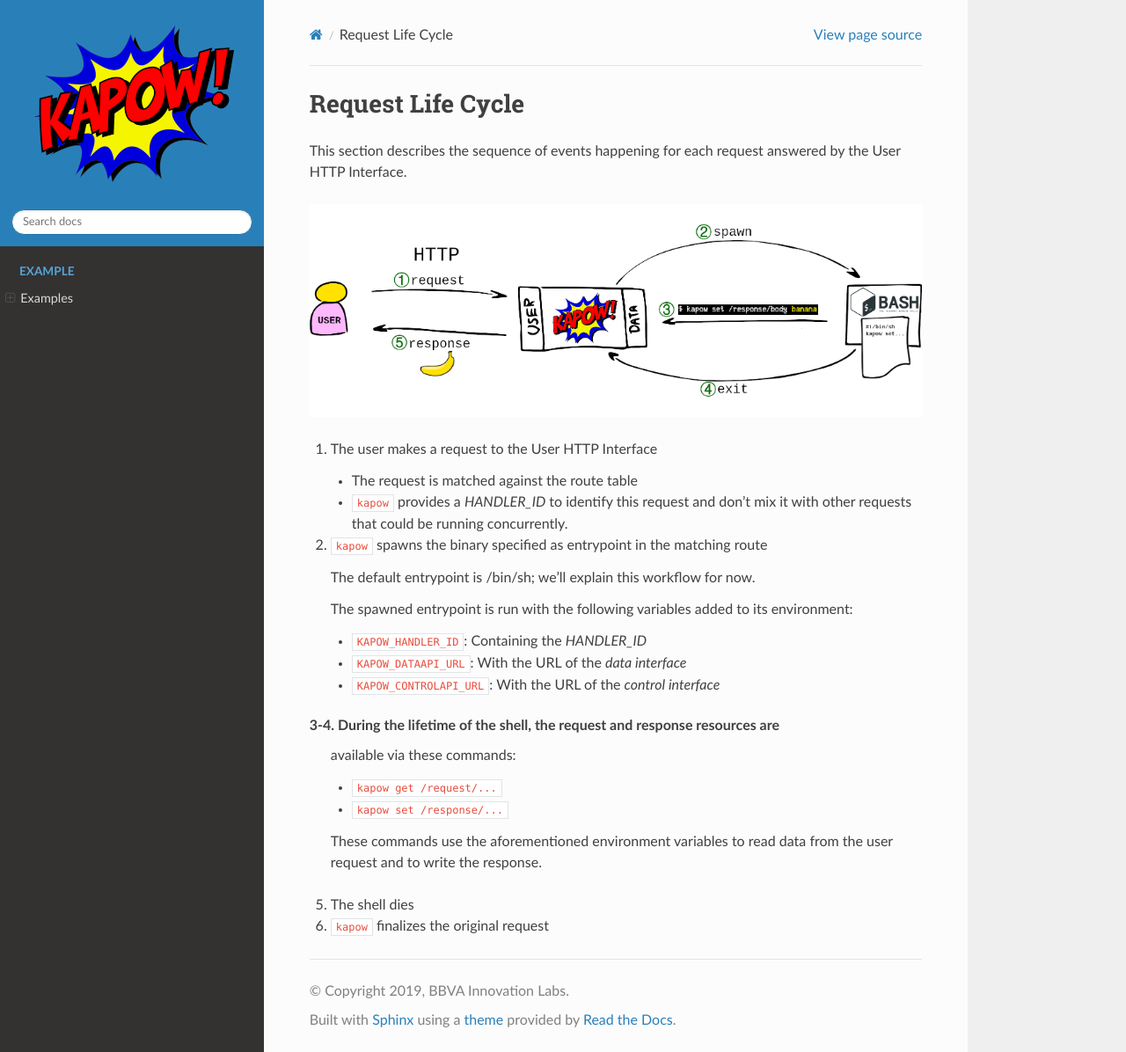
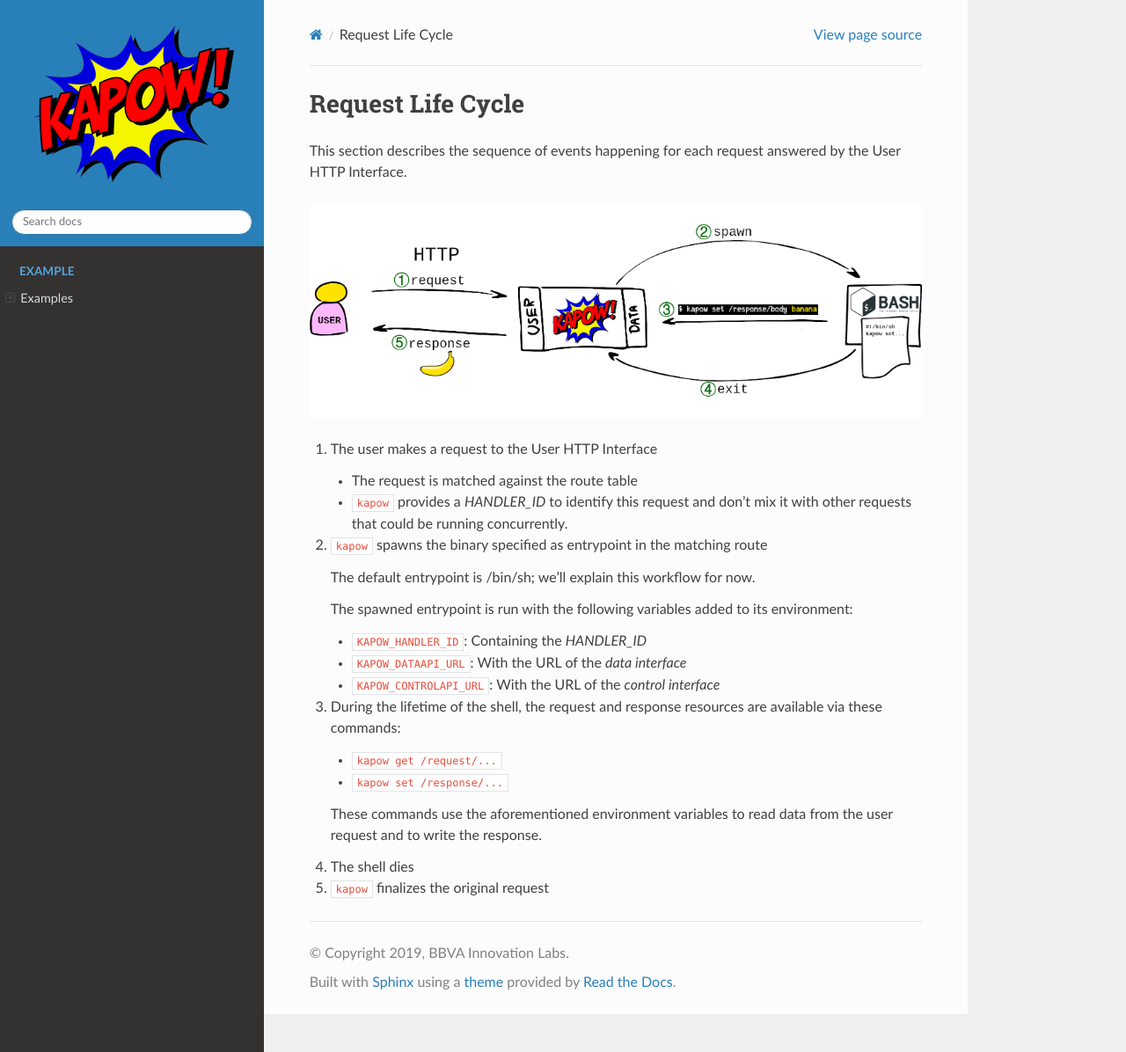
Before and after one commit to BBVA/kapow, a Sphinx documentation site: the page built from docs/source/theory/request_life_cycle.rst, in a window 1280 px wide and 1196 px high. Shown: the whole window at 88% size. Built offline with Sphinx 7.4.7 and the Read the Docs theme 2.0.0, drawn with Linux system fonts in a browser that asks for light colours; pages that are not in the unit, such as notebooks, are missing from menus; some of the changed lines change nothing that is shown.

Commit message:
Update request_life_cycle.rst

```diff
--- a/docs/source/theory/request_life_cycle.rst
+++ b/docs/source/theory/request_life_cycle.rst
@@ -25,18 +25,17 @@
    - ``KAPOW_DATAAPI_URL``: With the URL of the `data interface`
    - ``KAPOW_CONTROLAPI_URL``: With the URL of the `control interface`
 
-3-4. During the lifetime of the shell, the request and response resources are
-   available via these commands:
+3. During the lifetime of the shell, the request and response resources are available via these commands:
 
    - ``kapow get /request/...``
    - ``kapow set /response/...``
 
-   These commands use the aforementioned environment variables to read
-   data from the user request and to write the response.
+   These commands use the aforementioned environment variables to read data from the user request and to write the response.
 
-   .. todo::
+4. The shell dies
+5. ``kapow`` finalizes the original request
 
-      link to resource tree
 
-5. The shell dies
-6. ``kapow`` finalizes the original request
+.. todo::
+
+   link to resource tree
```
